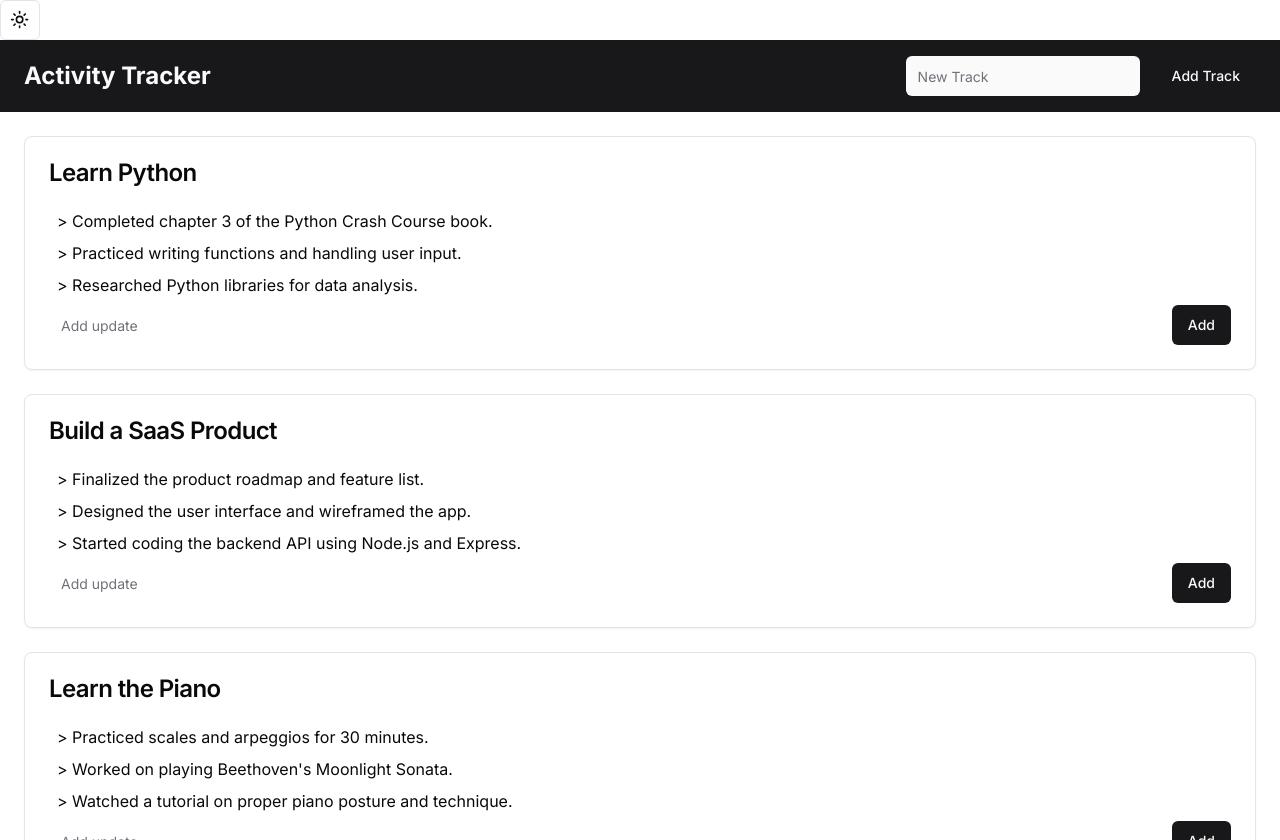
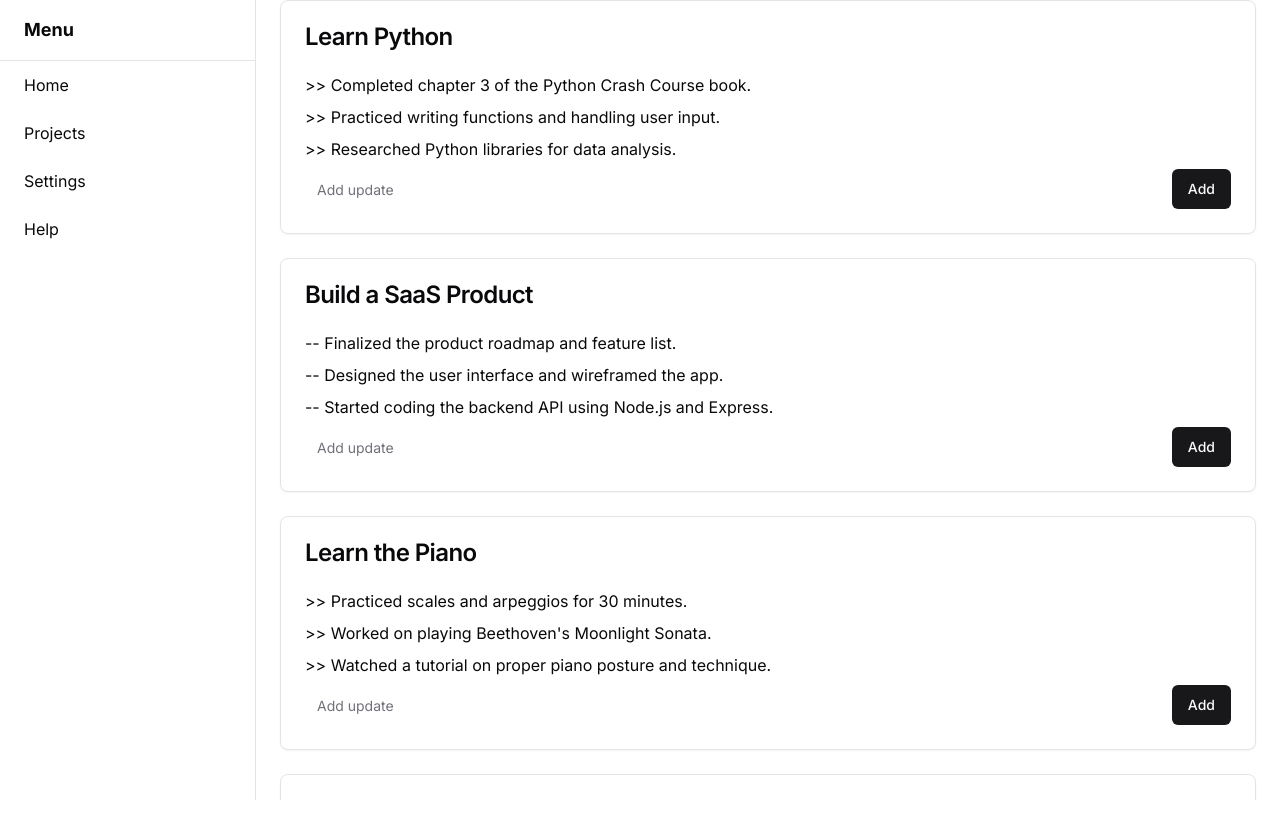
Before and after one commit to intxfloaty/catalyxt, a Next.js app: page / in a window 1280 px wide. After the commit the page ends 800 px from the top, so only its background shows below. Built offline with nearby package versions, Linux system fonts and the light colour scheme.

Commit message:
added Drawer menu and removed header

```diff
--- a/src/app/Track.tsx
+++ b/src/app/Track.tsx
@@ -1,51 +1,53 @@
 /**
  * v0 by Vercel.
- * @see https://v0.dev/t/j4vrwKwC6b8
+ * @see https://v0.dev/t/MWro5IXa4b6
  * Documentation: https://v0.dev/docs#integrating-generated-code-into-your-nextjs-app
  */
 "use client"
 
 import { useState } from "react"
+import Link from "next/link"
+import { Card, CardHeader, CardTitle, CardContent } from "@/components/ui/card"
 import { Input } from "@/components/ui/input"
 import { Button } from "@/components/ui/button"
-import { Card, CardHeader, CardTitle, CardContent } from "@/components/ui/card"
+import { ModeToggle } from "@/components/theme-preview"
 
-export default function TrackComponent() {
+export default function Component() {
   const [tracks, setTracks] = useState([
     {
       id: 1,
       title: "Learn Python",
       updates: [
-        "> Completed chapter 3 of the Python Crash Course book.",
-        "> Practiced writing functions and handling user input.",
-        "> Researched Python libraries for data analysis.",
+        ">> Completed chapter 3 of the Python Crash Course book.",
+        ">> Practiced writing functions and handling user input.",
+        ">> Researched Python libraries for data analysis.",
       ],
     },
     {
       id: 2,
       title: "Build a SaaS Product",
       updates: [
-        "> Finalized the product roadmap and feature list.",
-        "> Designed the user interface and wireframed the app.",
-        "> Started coding the backend API using Node.js and Express.",
+        "-- Finalized the product roadmap and feature list.",
+        "-- Designed the user interface and wireframed the app.",
+        "-- Started coding the backend API using Node.js and Express.",
       ],
     },
     {
       id: 3,
       title: "Learn the Piano",
       updates: [
-        "> Practiced scales and arpeggios for 30 minutes.",
-        "> Worked on playing Beethoven's Moonlight Sonata.",
-        "> Watched a tutorial on proper piano posture and technique.",
+        ">> Practiced scales and arpeggios for 30 minutes.",
+        ">> Worked on playing Beethoven's Moonlight Sonata.",
+        ">> Watched a tutorial on proper piano posture and technique.",
       ],
     },
     {
       id: 4,
       title: "Train for a 10K Run",
       updates: [
-        "> Went for a 5-mile run and felt great.",
-        "> Stretched and did some core exercises.",
-        "> Researched training plans for 10K runs.",
+        ">> Went for a 5-mile run and felt great.",
+        ">> Stretched and did some core exercises.",
+        ">> Researched training plans for 10K runs.",
       ],
     },
   ])
@@ -77,19 +79,30 @@ export default function TrackComponent() {
   }
   return (
     <div className="flex flex-col h-screen bg-background">
-      <header className="bg-primary text-primary-foreground py-4 px-6 flex items-center justify-between">
-        <h1 className="text-2xl font-bold">Activity Tracker</h1>
-        <div className="flex items-center gap-4">
-          <Input
-            value={newTrackTitle}
-            onChange={(e) => setNewTrackTitle(e.target.value)}
-            placeholder="New Track"
-            className="bg-primary-foreground text-primary border-none focus:ring-0 focus:border-none"
-          />
-          <Button onClick={addNewTrack}>Add Track</Button>
+      <div className="flex h-full pt-0">
+        <div className="w-64 bg-card text-card-foreground border-r">
+          <div className="h-full flex flex-col">
+            <div className="px-6 py-4 border-b">
+              <h2 className="text-lg font-bold">Menu</h2>
             </div>
-      </header>
-      <main className="flex-1 overflow-y-auto p-6">
+            <div className="flex-1 overflow-y-auto">
+              <Link href="#" className="block px-6 py-3 hover:bg-accent hover:text-accent-foreground" prefetch={false}>
+                Home
+              </Link>
+              <Link href="#" className="block px-6 py-3 hover:bg-accent hover:text-accent-foreground" prefetch={false}>
+                Projects
+              </Link>
+              <Link href="#" className="block px-6 py-3 hover:bg-accent hover:text-accent-foreground" prefetch={false}>
+                Settings
+              </Link>
+              <Link href="#" className="block px-6 py-3 hover:bg-accent hover:text-accent-foreground" prefetch={false}>
+                Help
+              </Link>
+              {/* <ModeToggle /> */}
+            </div>
+          </div>
+        </div>
+        <main className="flex-1 overflow-y-auto p-6 pt-0">
           <div className="grid gap-6">
             {tracks.map((track) => (
               <Card key={track.id} className="bg-card text-card-foreground">
@@ -99,7 +112,7 @@ export default function TrackComponent() {
                 <CardContent className="space-y-2">
                   {track.updates.map((update, index) => (
                     <div key={index} className="flex items-start gap-2">
-                    <div className="text-primary font-medium"></div>
+                      {/* <div className="text-primary font-medium"></div> */}
                       <div>{update}</div>
                     </div>
                   ))}
@@ -118,5 +131,6 @@ export default function TrackComponent() {
           </div>
         </main>
       </div>
+    </div>
   )
 }
--- a/src/app/page.tsx
+++ b/src/app/page.tsx
@@ -13,7 +13,7 @@ import { ModeToggle } from "@/components/theme-preview";
 export default function Home() {
   return (
     <div>
-      <ModeToggle />
+      {/* <ModeToggle /> */}
       <TrackComponent />
     </div>
   );
```
Lines whose indentation alone changed are shown as unchanged.
